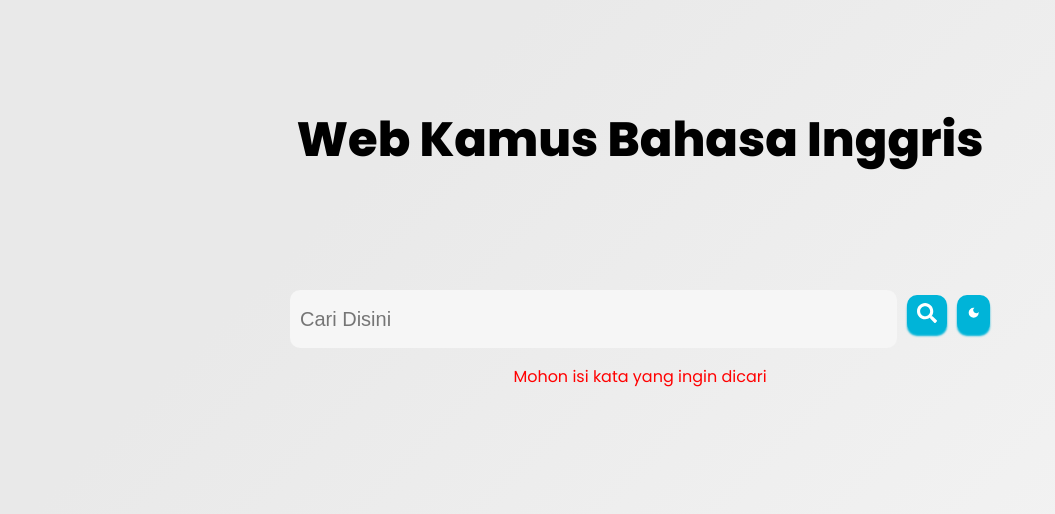
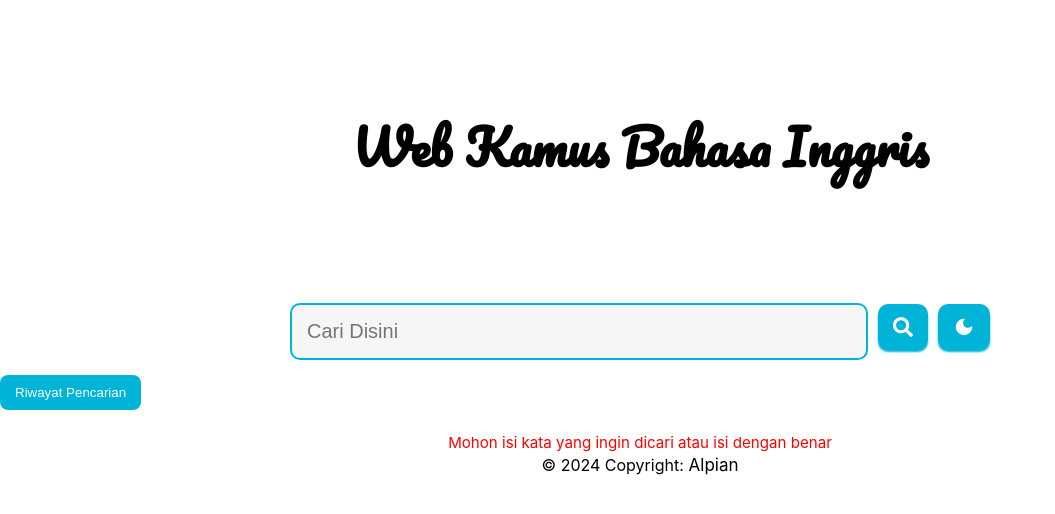
Before and after one commit to AlpianPPLG/Dictionary-React-JS, a React (Create React App) app: page / in a window 1280 px wide. Both pictures are taken after a click on the button 926 px from the left and 314 px from the top of the page. Shown: the top 514 px of the page, without its empty margins (0-1055 px from the left). Built offline with nearby package versions, Linux system fonts and the light colour scheme.

Commit message:
initial commit

```diff
--- a/src/App.css
+++ b/src/App.css
@@ -10,7 +10,7 @@
   background-color: #f6f6f6;
   background-image: linear-gradient(315deg, #f6f6f6 0%, #e9e9e9 74%);
   font-family: "Poppins", sans-serif;
-  transition: background-color 0.3s ease;
+  transition: background-color 0.3s ease, color 0.3s ease;
 }
 
 .dark-mode {
@@ -25,6 +25,8 @@ h1 {
   color: #000;
   padding: 1.5em;
   transition: color 0.3s ease;
+  cursor: pointer;
+  font-family: "Pacifico", sans-serif;
 }
 
 .dark-mode h1 {
@@ -37,54 +39,189 @@ h2 {
   padding-bottom: 20px;
 }
 
-h4 {
-  color: #4db33d;
+h3 {
+  font-size: 18px;
+  color: #333;
 }
 
-input {
+.dark-mode h3 {
+  color: #ddd;
+}
+
+.showResults {
+  box-shadow: 0 0 5px 5px rgba(0, 0, 0, 0.5),
+    0 0 5px 5px rgba(0, 0, 0, 0.5) inset;
+  border-radius: 10px;
+  padding: 20px;
   width: 100%;
-  height: 38px;
-  font-size: 20px;
-  padding-left: 10px;
+  max-width: 700px;
+  box-sizing: border-box;
+  margin: 20px auto;
 }
 
 .searchBox {
   display: flex;
   align-items: center;
   gap: 10px;
+  margin: 0 auto;
+  max-width: 700px;
+}
+
+.searchBox > input {
+  background-color: #f6f6f6;
+  border: 2px solid #00b4d8;
+  border-radius: 10px;
+  padding: 15px;
+  font-size: 20px;
+  width: 100%;
+  transition: border-color 0.3s ease;
+}
+
+.searchBox > input:focus {
+  outline: none;
+  border-color: #4db33d;
+}
+
+.searchBox > button {
+  background-color: #00b4d8;
+  height: 45px;
+  border: none;
+  color: white;
+  box-shadow: 0px 3px 2px #00b4d8;
+  cursor: pointer;
+  padding: 0 15px;
+  gap: 4px;
+  border-radius: 10px;
+  display: flex;
+  align-items: center;
+  justify-content: center;
+  transition: background-color 0.3s ease;
 }
 
 .searchBox > button:hover {
   background-color: #4db33d;
-  color: white;
-  cursor: pointer;
-  transition: background-color 0.3s ease;
 }
 
-.searchBox > input {
-  background-color: #f6f6f6;
+.toggle-theme-btn {
+  background: none;
   border: none;
-  border-radius: 10px;
-  padding: 10px;
-  font-size: 20px;
-  width: 100%;
-}
-
-.searchBox > button {
-  background-color: #00b4d8;
-  height: 38px;
-  border: none;
-  color: white;
-  box-shadow: 0px 3px 2px #00b4d8;
   cursor: pointer;
-  padding: 0 10px;
-  gap: 4px;
-  border-radius: 10px;
+  display: flex;
+  align-items: center;
+  font-size: 22px;
 }
 
 .showResults {
   width: 100%;
   padding: 20px;
+  font-size: 18px;
+  line-height: 1.6;
+  color: inherit;
+}
+
+.phonetic-text {
+  font-size: 18px;
+  font-weight: bold;
+  color: #4db33d;
+  margin-bottom: 10px;
+}
+
+.dark-mode .phonetic-text {
+  color: #a3e635;
+}
+
+.history-box {
+  margin-top: 20px;
+  max-width: 700px;
+  margin-left: auto;
+  margin-right: auto;
+  background-color: #f0f0f0;
+  padding: 10px;
+  border-radius: 8px;
+}
+
+.history-box h3 {
+  font-size: 18px;
+  margin-bottom: 10px;
+}
+
+.history-item {
+  cursor: pointer;
+  padding: 5px;
+  transition: color 0.2s;
+}
+
+.history-btn {
+  background-color: #00b4d8;
+  border: none;
+  color: white;
+  padding: 10px 15px;
+  border-radius: 8px;
+  cursor: pointer;
+  margin-top: 15px;
+}
+
+.history-btn:hover {
+  background-color: #4db33d;
+}
+
+.modal-overlay {
+  position: fixed;
+  top: 0;
+  left: 0;
+  width: 100%;
+  height: 100%;
+  background-color: rgba(0, 0, 0, 0.5);
+  display: flex;
+  align-items: center;
+  justify-content: center;
+  z-index: 1000;
+}
+
+.modal-content {
+  background-color: #ffffff;
+  padding: 20px;
+  border-radius: 8px;
+  width: 90%;
+  max-width: 500px;
+  text-align: center;
+}
+
+.modal-content h3 {
+  font-size: 1.5em;
+  margin-bottom: 15px;
+}
+
+.close-modal-btn {
+  background-color: #ff4d4f;
+  color: white;
+  border: none;
+  padding: 8px 12px;
+  border-radius: 8px;
+  cursor: pointer;
+  margin-top: 20px;
+}
+
+.close-modal-btn:hover {
+  background-color: #ff7875;
+}
+
+.modal-content ul {
+  list-style: none;
+  padding: 0;
+}
+
+.modal-content .history-item {
+  cursor: pointer;
+  padding: 5px 0;
+}
+
+.modal-content .history-item:hover {
+  color: #4db33d;
+}
+
+.history-item:hover {
+  color: #4db33d;
 }
 
 @media (min-width: 768px) {
@@ -92,20 +229,22 @@ input {
     width: 500px;
     margin-bottom: 0;
   }
-
-  .showResults {
-    width: 500px;
-  }
 }
 
 @media (min-width: 1024px) {
   .searchBox {
     width: 700px;
-    margin-bottom: 0;
-  }
-
-  .showResults {
-    width: 100%;
-    max-width: 700px;
   }
 }
+
+.footer {
+  text-align: center;
+  padding: 20px;
+  font-size: 16px;
+  color: inherit;
+  bottom: 0;
+}
+
+.dark-mode .footer {
+  color: #fff;
+}
--- a/src/App.js
+++ b/src/App.js
@@ -6,27 +6,53 @@ import { FcSpeaker } from "react-icons/fc";
 import { MdDarkMode } from "react-icons/md";
 
 function App() {
-  // Setting up the initial states using react hook 'useState'
-
   const [data, setData] = useState("");
   const [searchWord, setSearchWord] = useState("");
+  const [suggestions, setSuggestions] = useState([]);
   const [isDarkMode, setIsDarkMode] = useState(false);
   const [showAlert, setShowAlert] = useState(false);
+  const [searchHistory, setSearchHistory] = useState([]);
+  const [showHistoryModal, setShowHistoryModal] = useState(false); // New state for modal
 
+  // Toggle dark mode with transition effect
   const handleToggleDarkMode = () => {
-    setIsDarkMode(prevMode => !prevMode);
+    setIsDarkMode((prevMode) => !prevMode);
+    document.body.classList.toggle("dark-mode-transition");
   };
 
-  // Function to fetch information on button
-  // click, and set the data accordingly
-  function getMeaning() {
-    if (searchWord.trim() !== "") {
+  // Fetch suggestions for autocomplete
+  useEffect(() => {
+    if (searchWord.trim()) {
+      Axios.get(`https://api.datamuse.com/words?sp=${searchWord}*`)
+        .then((response) => {
+          setSuggestions(response.data.slice(0, 5).map((word) => word.word));
+        })
+        .catch((error) => {
+          console.error("Error fetching suggestions:", error);
+        });
+    } else {
+      setSuggestions([]);
+    }
+  }, [searchWord]);
+
+  // Fetch meaning of the word
+  function getMeaning(word) {
+    const searchQuery = word || searchWord;
+    if (searchQuery.trim() !== "") {
       Axios.get(
-        `https://api.dictionaryapi.dev/api/v2/entries/en_US/${searchWord}`
-      ).then((response) => {
+        `https://api.dictionaryapi.dev/api/v2/entries/en_US/${searchQuery}`
+      )
+        .then((response) => {
           setData(response.data[0]);
           setShowAlert(false);
-      }).catch((error) => {
+          setSuggestions([]);
+
+          // Add search query to history if not already in it
+          if (!searchHistory.includes(searchQuery)) {
+            setSearchHistory((prevHistory) => [...prevHistory, searchQuery]);
+          }
+        })
+        .catch((error) => {
           if (error.response && error.response.status === 404) {
             setShowAlert(true);
           }
@@ -36,14 +62,11 @@ function App() {
     }
   }
 
-  // Function to play and listen the
-  // phonetics of the searched word
   function playAudio() {
     let audio = new Audio(data.phonetics[0].audio);
     audio.play();
   }
 
-  // Function to handle key press
   function handleKeyPress(event) {
     if (event.key === "Enter") {
       getMeaning();
@@ -51,68 +74,150 @@ function App() {
   }
 
   useEffect(() => {
-    // Add event listener for key press
     document.addEventListener("keypress", handleKeyPress);
-
-    // Clean up event listener on unmount
     return () => {
       document.removeEventListener("keypress", handleKeyPress);
     };
   }, []);
 
   return (
-    <div className={isDarkMode ? "App dark-mode" : "App"}>
-      <h1  onClick={() => {window.location.reload();}} >Web Kamus Bahasa Inggris</h1>
+    <div className={isDarkMode ? "dark-mode" : ""}>
+      <h1
+        className={isDarkMode ? "dark-mode" : ""}
+        onClick={() => {
+          window.location.reload();
+        }}
+      >
+        Web Kamus Bahasa Inggris
+      </h1>
       <div className="searchBox">
         <input
           type="text"
           placeholder="Cari Disini"
           style={{ marginTop: "10px" }}
-          onChange={(e) => {
-            setSearchWord(e.target.value);
-          }}
+          onChange={(e) => setSearchWord(e.target.value)}
           onKeyPress={handleKeyPress}
+          value={searchWord}
         />
+        <button onClick={() => getMeaning()}>
+          <FaSearch size="20px" />
+        </button>
+        <button onClick={handleToggleDarkMode} className="toggle-theme-btn">
+          <MdDarkMode />
+        </button>
+      </div>
+
+      {/* Autocomplete Suggestions */}
+      {suggestions.length > 0 && (
+        <div className="suggestions-box">
+          {suggestions.map((suggestion, index) => (
+            <div
+              key={index}
+              className="suggestion-item"
+              onClick={() => getMeaning(suggestion)}
+            >
+              {suggestion}
+            </div>
+          ))}
+        </div>
+      )}
+
+      {/* Button to open search history modal */}
+      <button className="history-btn" onClick={() => setShowHistoryModal(true)}>
+        Riwayat Pencarian
+      </button>
+
+      {/* Search History Modal */}
+      {showHistoryModal && (
+        <div
+          className="modal-overlay"
+          onClick={() => setShowHistoryModal(false)}
+        >
+          <div className="modal-content" onClick={(e) => e.stopPropagation()}>
+            <h3>Riwayat Pencarian:</h3>
+            <ul>
+              {searchHistory.map((item, index) => (
+                <li
+                  key={index}
+                  className="history-item"
+                  onClick={() => getMeaning(item)}
+                >
+                  {item}
+                </li>
+              ))}
+            </ul>
             <button
-          onClick={() => {
-            getMeaning();
+              className="close-modal-btn"
+              onClick={() => setShowHistoryModal(false)}
+            >
+              Tutup
+            </button>
+          </div>
+        </div>
+      )}
+
+      <div
+        style={{
+          marginTop: "25px",
+          position: "relative",
+          maxWidth: "100%",
+          width: "100%",
         }}
       >
-          <FaSearch size="20px" />
-        </button>
-        <button
-          onClick={handleToggleDarkMode}
-          className="toggle-theme-btn"
+        {showAlert && (
+          <div
+            style={{
+              color: "red",
+              position: "absolute",
+              top: "50%",
+              left: "50%",
+              transform: "translate(-50%, -50%)",
+            }}
           >
-          {isDarkMode ? <MdDarkMode /> : <MdDarkMode />}
-        </button>
+            <p
+              style={{
+                fontSize: "calc(0.4vw + 10px)",
+                textAlign: "center",
+                marginTop: "30px",
+              }}
+            >
+              Mohon isi kata yang ingin dicari atau isi dengan benar
+            </p>
           </div>
-      {showAlert && <p style={{ color: "red" }}>Mohon isi kata yang ingin dicari</p>}
+        )}
+      </div>
+
       {data && (
         <div className="showResults">
           <h2>
             {data.word}{" "}
-            <button
-              onClick={() => {
-                playAudio();
-              }}
-            >
-              <FcSpeaker size="26px" />
+            <button onClick={playAudio}>
+              <FcSpeaker size="22px" />
             </button>
           </h2>
-          <h4>Parts of speech:</h4>
-
+          <h3>Parts of speech:</h3>
           <p>{data.meanings[0].partOfSpeech}</p>
-
-          <h4>Definition:</h4>
-
+          <h3>Definition:</h3>
           <p>{data.meanings[0].definitions[0].definition}</p>
-
-          <h4>Example:</h4>
-
+          <h3>Example:</h3>
           <p>{data.meanings[0].definitions[0].example || "Tidak ada contoh"}</p>
         </div>
       )}
+
+      <div className="footer">
+        © 2024 Copyright:
+        <a
+          style={{
+            color: isDarkMode ? "white" : "black",
+            fontSize: "17px",
+            textDecoration: "none",
+          }}
+          href="https://github.com/AlpianPPLG"
+        >
+          {" "}
+          Alpian
+        </a>
+      </div>
     </div>
   );
 }
```
Also changed, not shown: 1 other file (tests, documents, lock files or other folders). Lines whose indentation alone changed are shown as unchanged.
